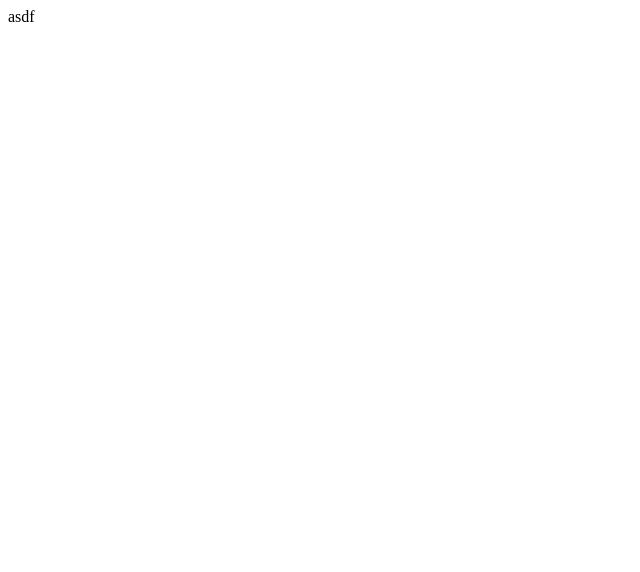
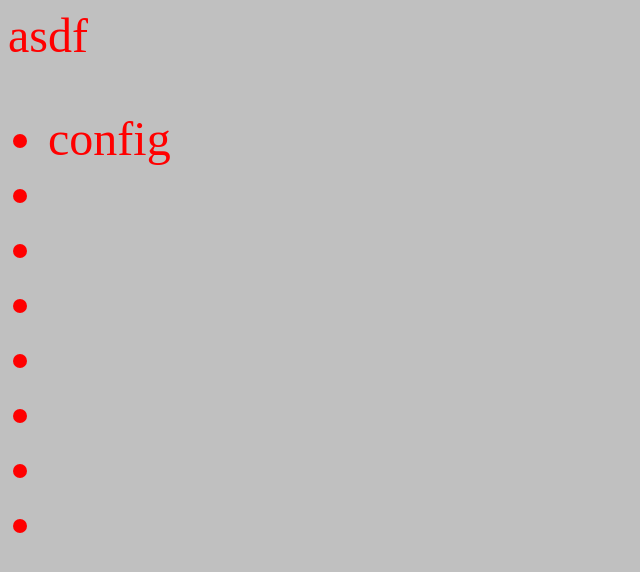
Before and after one commit to jayShuoer/gitPro, a plain HTML site: page index.html in a window 1280 px wide. Shown: the whole page, without its empty margins (0-640 px from the left). Drawn offline with Linux system fonts and the light colour scheme.

Commit message:
add ul list

```diff
--- a/index.html
+++ b/index.html
@@ -5,8 +5,21 @@
     <meta name="viewport" content="width=device-width, initial-scale=1.0">
     <meta http-equiv="X-UA-Compatible" content="ie=edge">
     <title>Document</title>
+    <style>
+        body{ background:silver; color:red; font-size:3em; }
+    </style>
 </head>
 <body>
     <div>asdf</div>
+    <ul>
+        <li>config</li>
+        <li></li>
+        <li></li>
+        <li></li>
+        <li></li>
+        <li></li>
+        <li></li>
+        <li></li>
+    </ul>
 </body>
 </html>
```
